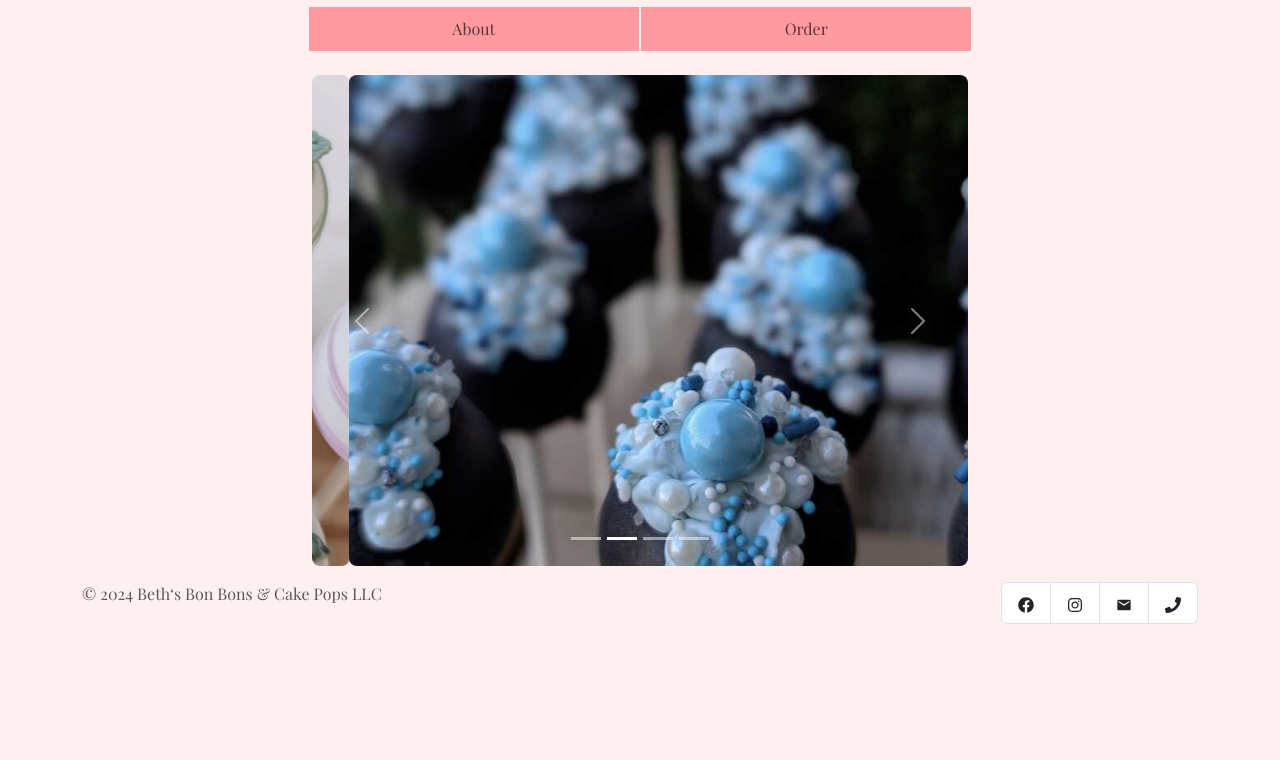
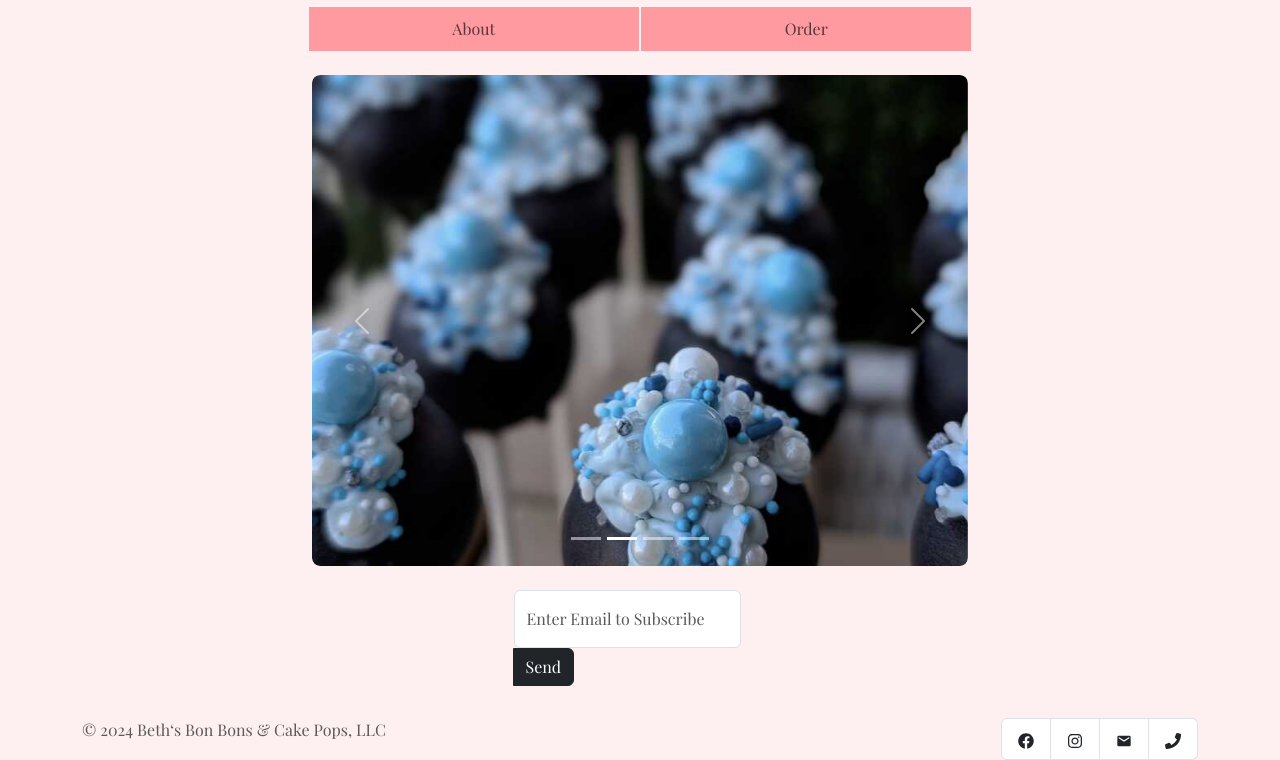
Before and after one commit to kirkhansen/beths-bon-bons, a Next.js app: page / in a window 1280 px wide. Shown: the part 276-1036 px from the top of the page. Before the commit the page ends 900 px from the top, so only its background shows below. Built offline with nearby package versions, Linux system fonts and the light colour scheme.

Commit message:
Working mailchimp, updated order form validation
accordion can mark certain things required or not if that section is
open or not.

```diff
--- a/src/app/footer.tsx
+++ b/src/app/footer.tsx
@@ -11,7 +11,7 @@ const Footer: React.FC = () => {
     <footer>
       <Row>
         <Col className="float-start">
-          © 2024 Beth&lsquo;s Bon Bons & Cake Pops LLC
+          © 2024 Beth&lsquo;s Bon Bons & Cake Pops, LLC
         </Col>
         <Col>
           <ListGroup horizontal className="float-end">
--- a/src/app/page.tsx
+++ b/src/app/page.tsx
@@ -1,6 +1,8 @@
 import Image from "next/image";
 import Carousel from "react-bootstrap/Carousel";
 import CarouselItem from "react-bootstrap/CarouselItem";
+
+import Mailchimp from "@/components/mailchimp";
 
 const importAll = (r: __WebpackModuleApi.RequireContext): string[] => {
   return r.keys().map((key) => r(key).default);
@@ -24,6 +26,11 @@ const Home: React.FC = () => {
             ))}
           </Carousel>
         </div>
+        <div className="row">
+          <div className="col-10 col-md-6 col-lg-3 mx-auto mt-4">
+            <Mailchimp />
+          </div>
+        </div>
       </main>
     </div>
   );
--- /dev/null
+++ b/src/components/mailchimp.tsx
@@ -0,0 +1,48 @@
+"use client";
+
+import React, { useState } from "react";
+import { MAIL_CHIMP_URI } from "@/constants";
+import Form from "react-bootstrap/Form";
+import Button from "react-bootstrap/Button";
+import FloatingLabel  from "react-bootstrap/FloatingLabel";
+import InputGroup from "react-bootstrap/InputGroup";
+
+const Mailchimp: React.FC = () => {
+  const [validated, setValidated] = useState(false);
+
+  const handleSubmit = (event) => {
+    const form = event.currentTarget;
+    if (form.checkValidity() === false) {
+      event.preventDefault();
+      event.stopPropagation();
+    }
+
+    setValidated(true);
+  };
+
+  return (
+    <Form
+      action={MAIL_CHIMP_URI}
+      noValidate
+      validated={validated}
+      onSubmit={handleSubmit}
+      method="post"
+    >
+      <InputGroup className="mb-3">
+        <Form.Group>
+            <FloatingLabel label="Enter Email to Subscribe">
+                <Form.Control
+                required
+                name="EMAIL"
+                placeholder="email"
+                type="email"
+                />
+            </FloatingLabel>
+        </Form.Group>
+        <Button variant="dark" type="submit">Send</Button>
+      </InputGroup>
+    </Form>
+  );
+};
+
+export default Mailchimp;
--- a/src/constants.tsx
+++ b/src/constants.tsx
@@ -1,5 +1,5 @@
-export const GOOGLE_FORM_URI =
-  "https://docs.google.com/forms/u/0/d/e/1FAIpQLSdynSNJdglN23cmKY58j2Atio7nWYNoPNdyPOWrlKI-LnBTrw/formResponse";
+export const ORDER_FORM_URI = "https://script.google.com/macros/s/AKfycbwPizDSxrTjv0AkL6AtUmYNj2XIsjsxa_XmbNuQP12wucTgHQsG-tfP5Kr9Zgj1Keya/exec";
+export const MAIL_CHIMP_URI = "https://app.us8.list-manage.com/subscribe/post?u=c72545f330723e5656eae34ce&id=5dfc19aaa6&f_id=000dc9e2f0";
 
 type PaymentMethod = "venmo" | "cash" | null;
 // type CakeBallStyle = "cakeBallTruffle" | "cakePop" | "upsideDownCakePop" | null;
```
Also changed, not shown: src/app/navbar.tsx (+0 -23 lines), src/app/order/page.tsx (+11 -6 lines).
